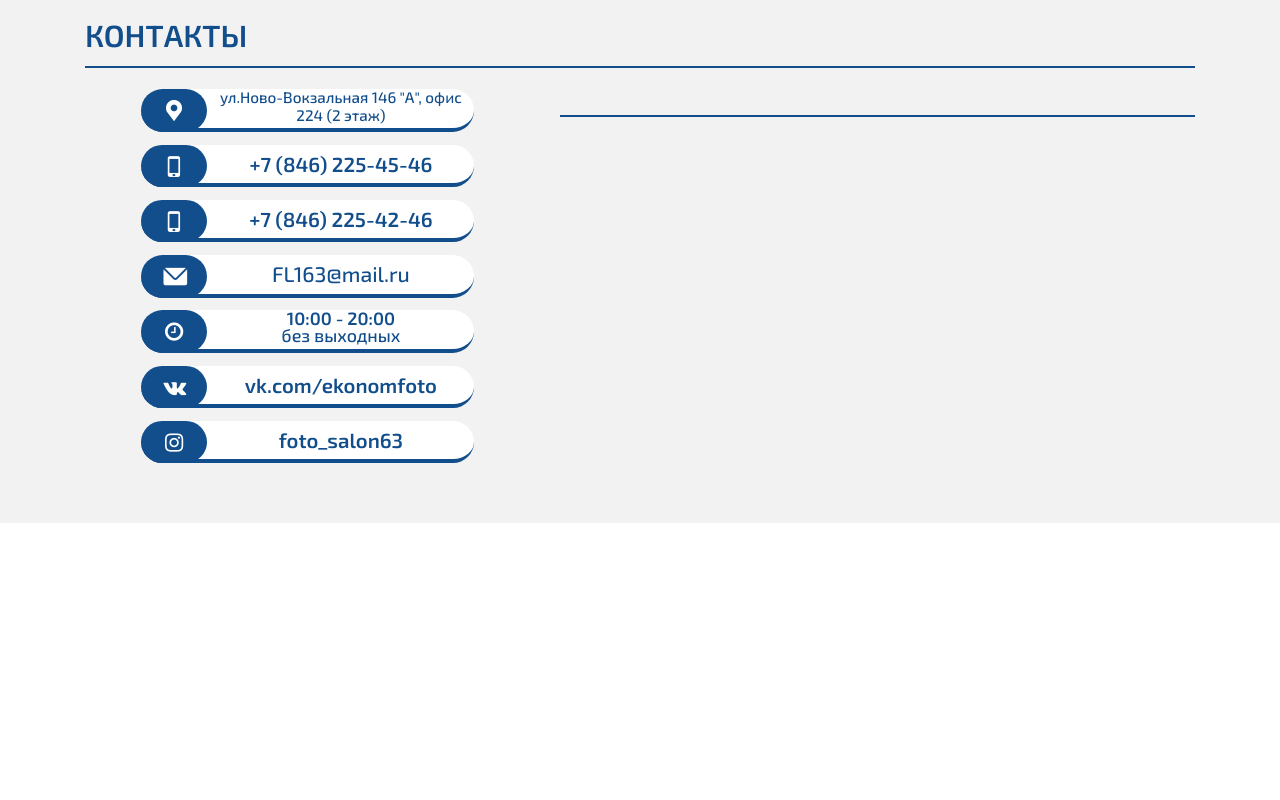
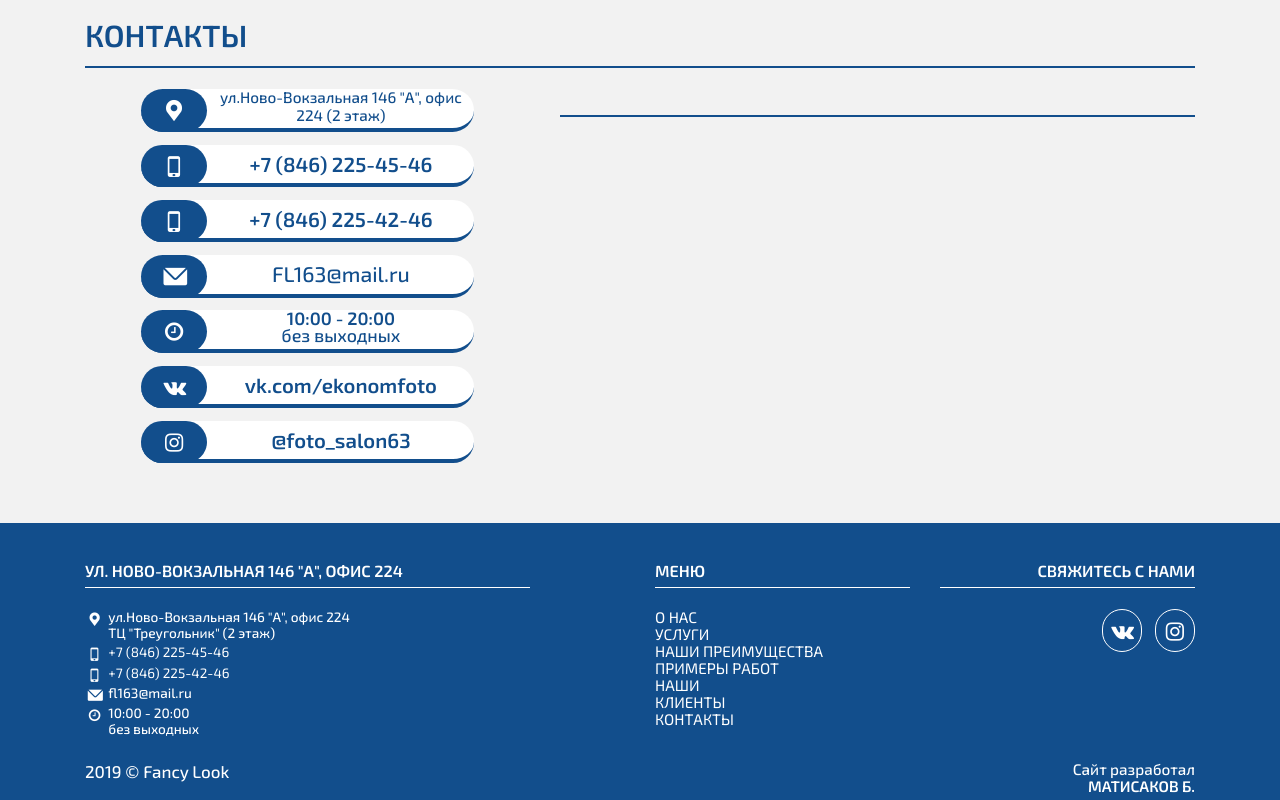
Before and after one commit to Bekbolsyn/Bekbolsyn.github.io, a plain HTML site: page index.html in a window 1280 px wide. Shown: the part 7174-7974 px from the top of the page. Before the commit the page ends 7697 px from the top, so only its background shows below. Drawn offline with nearby package versions, Linux system fonts and the light colour scheme.

Commit message:
Закончил основную страницу

```diff
--- a/css/style.css
+++ b/css/style.css
@@ -989,13 +989,89 @@ img#logo{
 	display: none;
 }
 
-
-
-
-
-
-
-
+/* ФУТЕР */
+footer{
+	background-color: #124e8c;
+	color: #fff;
+}
+.footer_contacts h4,
+.footer_menu h4,
+.connection h4{
+	font-size: 1.9rem;
+	font-weight: 600;
+	text-transform: uppercase;
+	margin-top: 4.5rem;
+	margin-bottom: 0.8rem;
+}
+.footer_titles{
+	background-color: #fff;
+	height: 0.1rem;
+	margin-bottom: 2.5rem;
+}
+.footer_contacts i{
+	display: block;
+}
+.footer_contact{
+	display: flex;
+}
+.pic_footer_contact{
+	font-size: 1.6rem;
+}
+.footer_contact h5,
+.footer_contact a{
+	font-size: 1.6rem;
+	margin-left: 0.5rem;
+	line-height: 1.8rem;
+}
+.footer_contact a{
+	color: #fff;
+}
+.footer_menu a{
+	display: block;
+	font-size: 1.8rem;
+	text-transform: uppercase;
+	color: #fff;
+	line-height: 2rem;
+	text-decoration: none;
+}
+.footer_menu a:hover{
+	font-weight: 600;
+}
+.connection h4{
+	text-align: right;
+}
+.footer_connect{
+	display: flex;
+	justify-content: flex-end;
+}
+.footer_connect a{
+	color: #fff;
+	font-size: 2.5rem;
+	border: #fff solid 0.2rem;
+	border-radius: 5rem;
+	padding: 0.5rem;
+	margin-left: 1.5rem;
+	transition: 1s;
+}
+.footer_connect a:hover{
+	background-color: #fff;
+	color: #124e8c;
+}
+.copyright{
+	font-size: 2rem;
+	margin-top: 2.5rem;
+}
+.developer{
+	font-size: 1.8rem;
+	line-height: 2rem;
+	text-align: right;
+	margin-top: 2.5rem;
+}
+.developer a{
+	text-transform: uppercase;
+	color: #fff;
+	font-weight: 600;
+}
 
 
 
@@ -1259,6 +1335,19 @@ img#logo{
 	.information{
 		width: 80%;
 	}
+	.footer_menu{
+	text-align: center;
+}
+	.footer_contact,
+	.footer_connect{
+	justify-content: center;
+}
+	.footer_contacts h4,
+	.connection h4,
+	.copyright,
+	.developer{
+	text-align: center;
+}
 }
 
 @media screen and (max-width: 620px){
@@ -1407,38 +1496,6 @@ img#logo{
 
 
 /*
-.contacts h2{
-	background-color: #124e8c;
-	margin: 0 auto;
-	height: 10rem;
-	line-height: 10rem;
-}
-.wrap_over{
-	position: relative;
-}
-.facts{
-	border: 0.3rem solid #124e8c;
-	border-radius: 1.8rem;
-	text-align: center;
-	padding: 1.5rem;
-	background-color: #fff;
-	position: absolute;
-	top: -65rem;
-}
-.facts h3{
-	color: #124e8c;
-	font-size: 2.1rem;
-	text-transform: uppercase;
-	margin-top: 1rem;
-}
-.facts p{
-	font-size: 2.5rem;
-	line-height: 1.1;
-}
-.facts a{
-	font-size: 3.5rem;
-	color: #124e8c;
-}
 footer{
 	background-color: #124e8c;
 	color: #fff;
--- a/index.html
+++ b/index.html
@@ -1286,7 +1286,7 @@
 						</div>
 						<div class="contact for_links">
 							<div class="pic_contact"><i class="icon-instagram"></i></div>
-							<a href="https://vk.com/ekonomfoto" target="_blank">foto_salon63</a>
+							<a href="https://www.instagram.com/foto_salon63/" target="_blank">@foto_salon63</a>
 						</div>
 
 					</div>
@@ -1302,6 +1302,73 @@
 		</div>
 	</div>
 
+	<footer>
+		<div class="container">
+			<div class="row">
+				<div class="col-lg-5 col-md-5">
+					<div class="footer_contacts">
+						<h4>Ул. Ново-Вокзальная 146 "А", офис 224</h4>
+						<div class="line_for_titles footer_titles"></div>
+						<div class="footer_contact">
+							<div class="pic_footer_contact"><i class="icon-location"></i></div>
+							<h5>ул.Ново-Вокзальная 146 "А", офис 224<br> ТЦ "Треугольник" (2 этаж)</h5>
+						</div>
+						<div class="footer_contact">
+							<div class="pic_footer_contact"><i class="icon-mobile-1"></i></div>
+							<a href="tel:+78462254546">+7 (846) 225-45-46</a>
+						</div>
+						<div class="footer_contact">
+							<div class="pic_footer_contact"><i class="icon-mobile-1"></i></div>
+							<a href="tel:+78462254246">+7 (846) 225-42-46</a>
+						</div>
+						<div class="footer_contact">
+							<div class="pic_footer_contact"><i class="icon-mail"></i></div>
+							<h5>fl163@mail.ru</h5>
+						</div>
+						<div class="footer_contact">
+							<div class="pic_footer_contact"><i class="icon-clock"></i></div>
+							<h5>10:00 - 20:00<br> без выходных</h5>
+						</div>
+					</div>
+				</div>
+
+				<div class="col-lg-1 col-md-1"></div>
+
+				<div class="col-lg-3 col-md-3">
+					<div class="footer_menu">
+						<h4>Меню</h4>
+						<div class="line_for_titles footer_titles"></div>
+						<a href="#about_us"><span>О нас</span></a>
+						<a href="#services"><span>Услуги</span></a>
+						<a href="#advants"><span>Наши преимущества</span></a>
+						<a href="#examples_of_works"><span>Примеры работ</span></a>
+						<a href="#our_customers"><span>Наши<br> клиенты</span></a>
+						<a href="#contacts"><span>Контакты</span></a>
+					</div>
+				</div>
+
+				<div class="col-lg-3 col-md-3">
+					<div class="connection">
+						<h4>Свяжитесь с нами</h4>
+						<div class="line_for_titles footer_titles"></div>
+						<div class="footer_connect">
+							<a href="https://vk.com/ekonomfoto" target="_blank"><div class="pic_connect"><i class="icon-vkontakte"></i></div></a>
+							<a href="https://www.instagram.com/foto_salon63/" target="_blank"><div class="pic_connect"><i class="icon-instagram"></i></div></a>
+						</div>
+					</div>
+				</div>
+
+				<div class="col-lg-6 col-md-6">
+					<h5 class="copyright">2019 © Fancy Look</h5>
+				</div>
+
+				<div class="col-lg-6 col-md-6">
+					<h5 class="developer">Сайт разработал <br><a href="https://vk.com/beka_matisakov" target="_blank">Матисаков Б.</a></h5>
+				</div>
+			</div>
+		</div>
+	</footer>
+
 	<script src="https://cdnjs.cloudflare.com/ajax/libs/popper.js/1.14.7/umd/popper.min.js" integrity="sha384-UO2eT0CpHqdSJQ6hJty5KVphtPhzWj9WO1clHTMGa3JDZwrnQq4sF86dIHNDz0W1" crossorigin="anonymous"></script>
 	<script src="https://ajax.googleapis.com/ajax/libs/jquery/1.12.4/jquery.min.js"></script>
 	<script src="js/script.js"></script>
```
